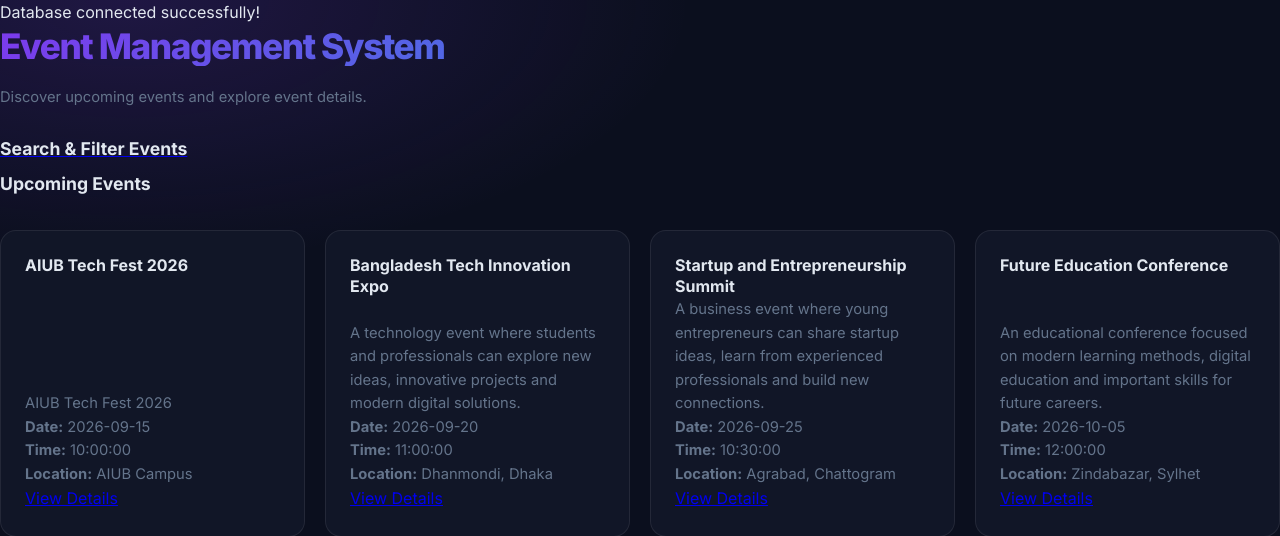
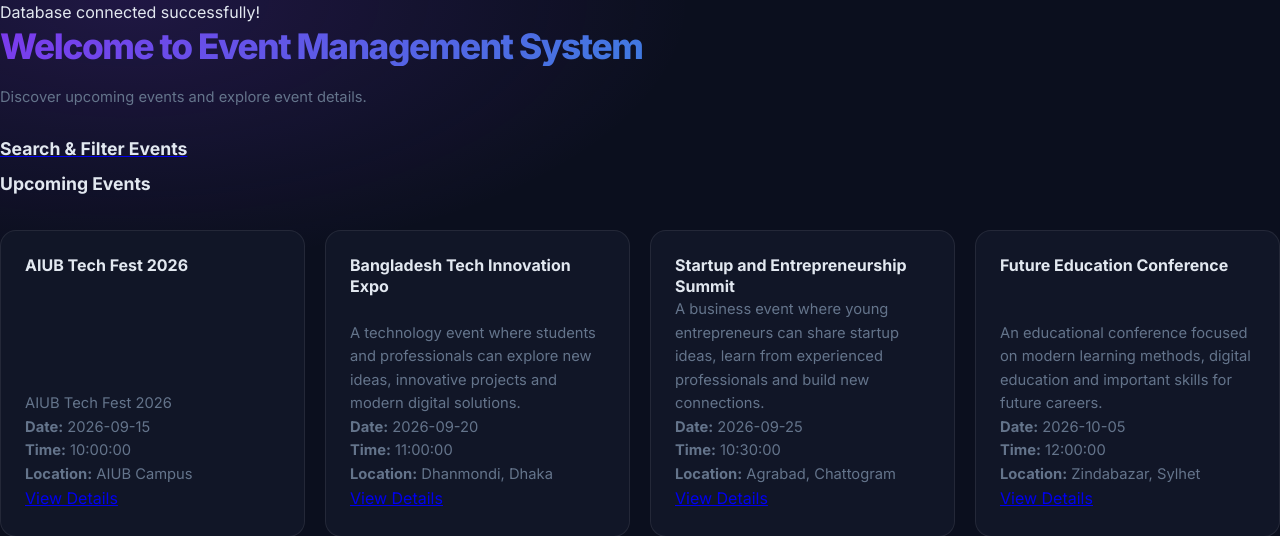
Before and after one commit to A7-Adib/Event-Ticket-Management-System, a PHP site: page / in a window 1280 px wide. Shown: the top 536 px of the page. Run offline with PHP 8.4, Linux system fonts and the light colour scheme; data comes from the database, SQL or seed files in the repository.

Commit message:
Add event management title

```diff
--- a/index.php
+++ b/index.php
@@ -25,8 +25,7 @@
 <div class="container">
 
 
-
-    <h1>Event Management System</h1>
+    <h1>Welcome to Event Management System</h1>
 
     <p>Discover upcoming events and explore event details.</p>
          <br>
```
